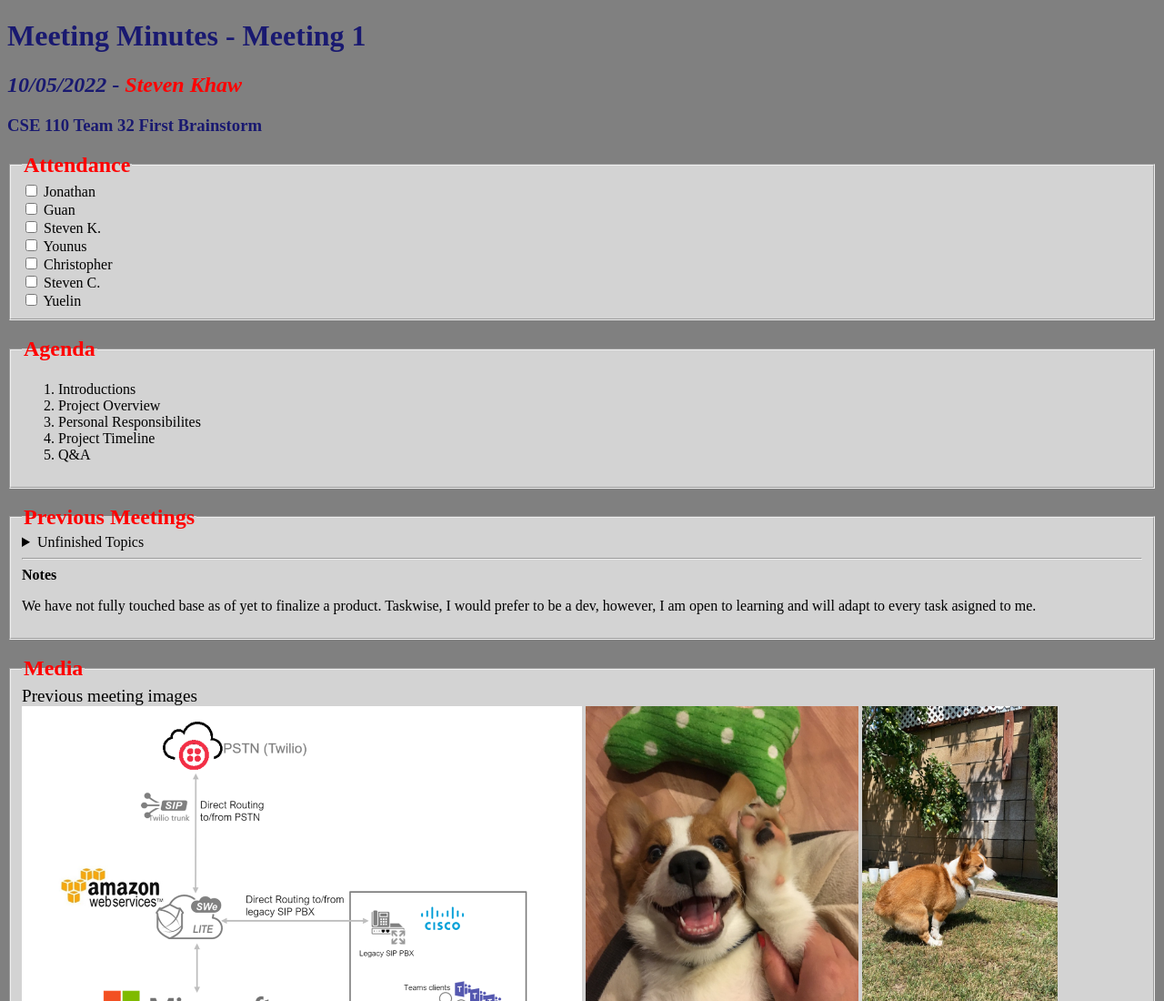
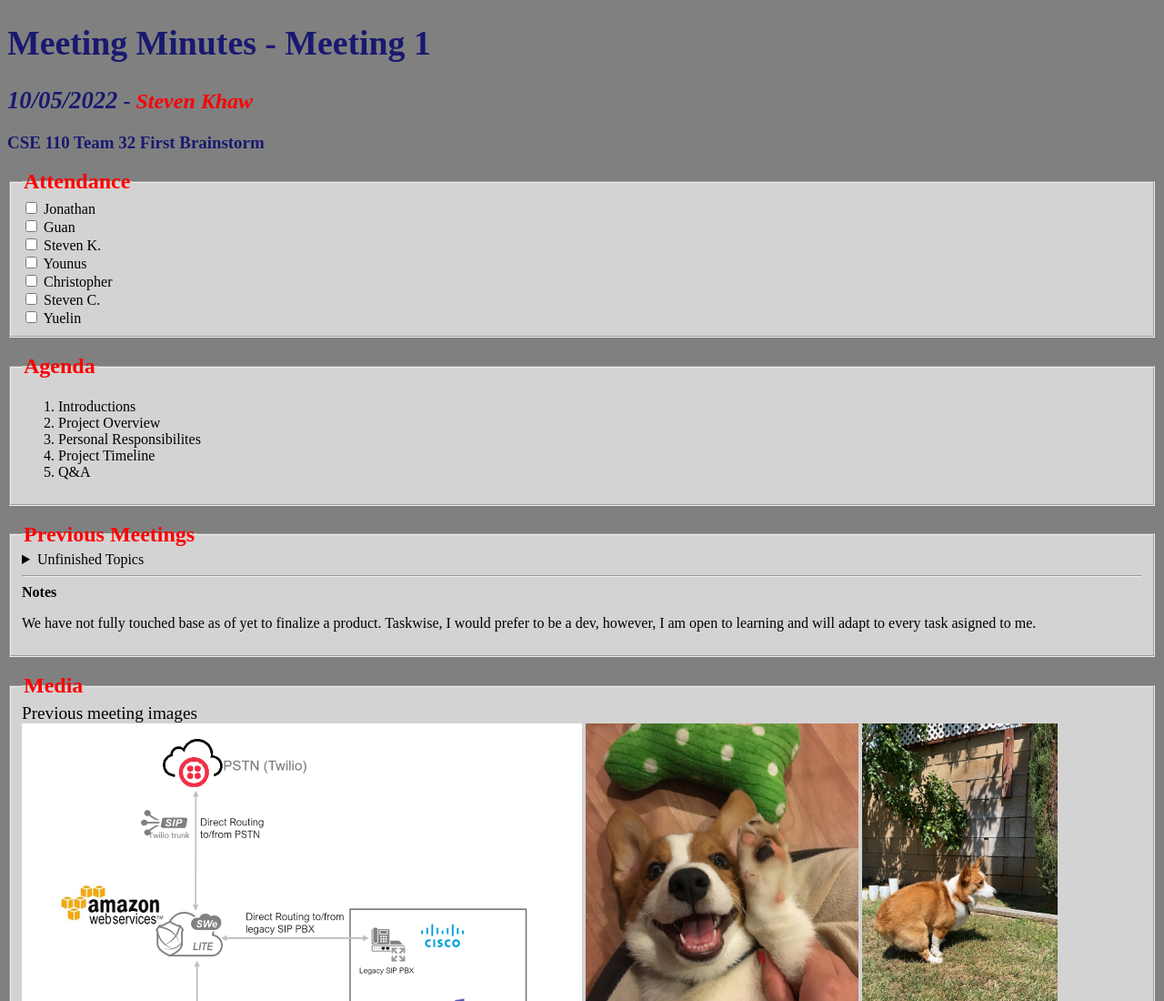
Before and after one commit to stevenkhaw/fa22-cse110-lab3, a plain HTML site: page index.html in a window 1280 px wide. Shown: the top 1100 px of the page at 91% size. Drawn offline with Linux system fonts and the light colour scheme.

Commit message:
complete unit

```diff
--- a/index.html
+++ b/index.html
@@ -12,14 +12,14 @@
   <body>
 
     <header>
-      <h1>Meeting Minutes - Meeting 1</h1>
+      <h1 class="large_header">Meeting Minutes - Meeting 1</h1>
 
       <h2>
-        <i>10/05/2022</i> -
+        <i class="date_header">10/05/2022</i> -
         <em><span style="color:red">Steven Khaw</span></em>
       </h2>
 
-      <h3>CSE 110 Team 32 First Brainstorm</h3>
+      <h3 class="minor_header">CSE 110 Team 32 First Brainstorm</h3>
     </header>
 
     <main>
--- a/styles/styles.css
+++ b/styles/styles.css
@@ -11,6 +11,18 @@ legend {
     background-color: lightgray;
 }
 
+.large_header {
+    font-size: 1cm;
+}
+
+.date_header {
+    font-size: 20pt;
+}
+
+.minor_header {
+    font-size: 5mm;
+}
+
 .title {
     font-size: 1.5vw;
 }
```
